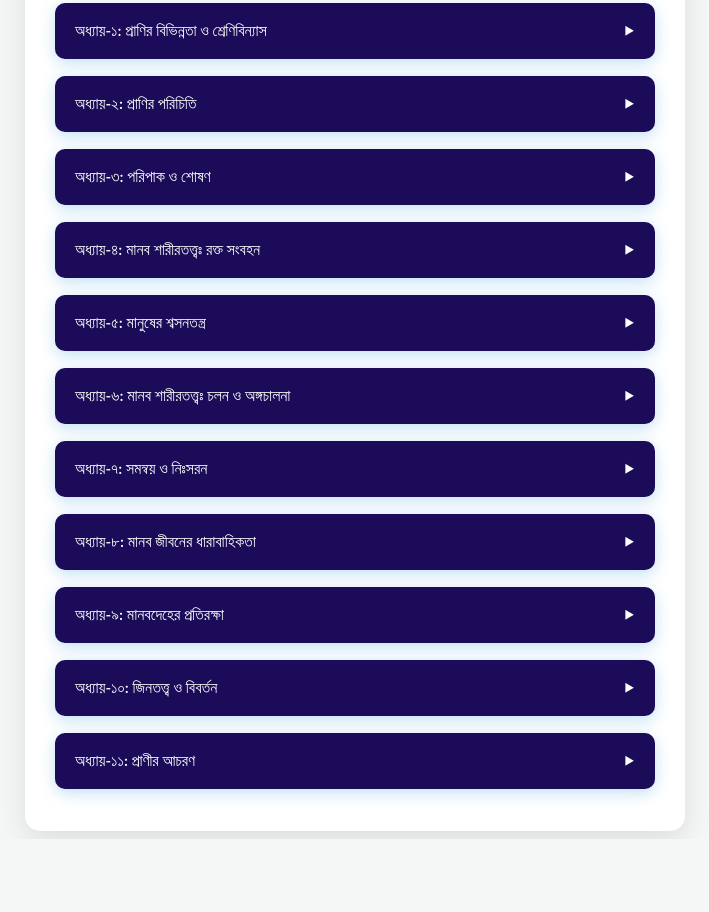
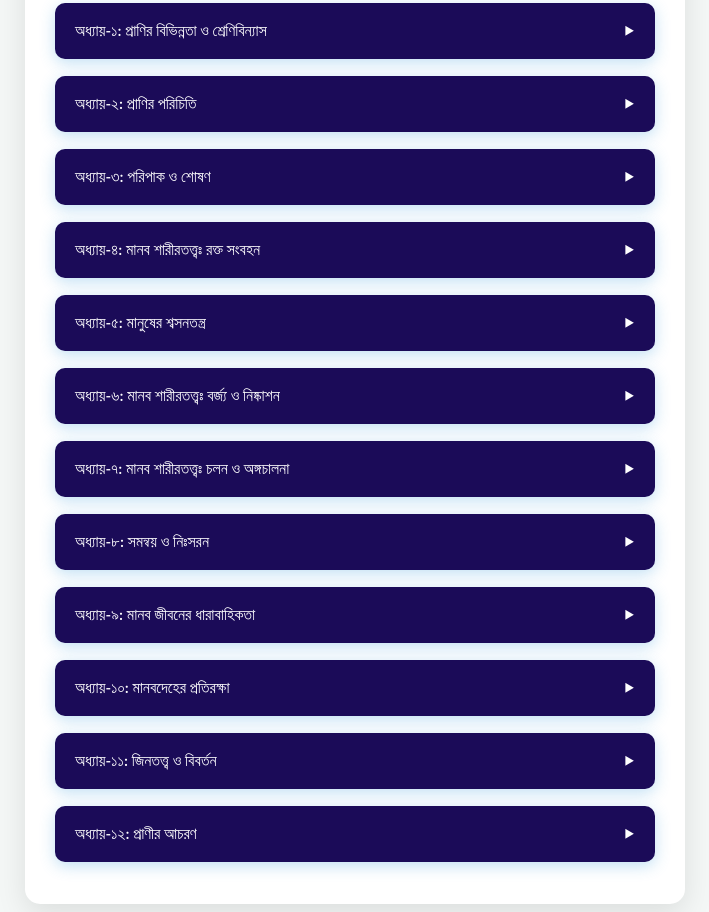
Before and after one commit to medicalprostuti/z, a plain HTML site: page index.html in a window 1280 px wide. Shown: the part 178-1090 px from the top of the page, without its empty margins (285-994 px from the left). Before the commit the page ends 1017 px from the top, so only its background shows below. Drawn offline with Linux system fonts and the light colour scheme.

Commit message:
Update index.html

```diff
--- a/index.html
+++ b/index.html
@@ -269,192 +269,198 @@
               title: "৫.৪ - শ্বাসনালির সমস্যা, লক্ষণ ও প্রতিকার",
               url: "https://medicalprostuti.github.io/z28/",
             },
+          ],
+        },
+        {
+          id: "ch6",
+          title: "অধ্যায়-৬: মানব শারীরতত্ত্বঃ বর্জ্য ও নিষ্কাশন",
+          topics: [
             {
-              title: "৫.৫ - মানব শারীরতত্ত্বঃ বর্জ্য ও নিষ্কাশন",
+              title: "৬.১ - রেচনতন্ত্র, বৃক্কের গঠণ ও কাজ",
               url: "https://medicalprostuti.github.io/z29/",
             },
             {
-              title: "৫.৬ - রেচনের শারীরবৃত্ত",
+              title: "৬.২ - রেচনের শারীরবৃত্ত",
               url: "https://medicalprostuti.github.io/z30/",
             },
             {
-              title: "৫.৭ - রেচন ও অসমোরেগুলেশনে বৃকের ভূমিকা",
+              title: "৬.৩ - রেচন ও অসমোরেগুলেশনে বৃকের ভূমিকা",
               url: "https://medicalprostuti.github.io/z31/",
             },
             {
-              title: "৫.৮ - বৃক্ক বিকল ও বৃক্কের হরমোনাল ক্রিয়া",
+              title: "৬.৪ - বৃক্ক বিকল ও বৃক্কের হরমোনাল ক্রিয়া",
               url: "https://medicalprostuti.github.io/z32/",
             },
           ],
         },
         {
-          id: "ch6",
-          title: "অধ্যায়-৬: মানব শারীরতত্ত্বঃ চলন ও অঙ্গচালনা",
+          id: "ch7",
+          title: "অধ্যায়-৭: মানব শারীরতত্ত্বঃ চলন ও অঙ্গচালনা",
           topics: [
             {
-              title: "৬.১ - কঙ্কালতন্ত্র",
+              title: "৭.১ - কঙ্কালতন্ত্র",
               url: "https://medicalprostuti.github.io/z33/",
             },
             {
-              title: "৬.২ - অক্ষীয় কঙ্কালতন্ত্র",
+              title: "৭.২ - অক্ষীয় কঙ্কালতন্ত্র",
               url: "https://medicalprostuti.github.io/z34/",
             },
             {
-              title: "৬.৩ - মেরুদন্ড বা শিরাদাড়া বা স্পাইন",
+              title: "৭.৩ - মেরুদন্ড বা শিরাদাড়া বা স্পাইন",
               url: "https://medicalprostuti.github.io/z35/",
             },
             {
-              title: "৬.৪ - উপাঙীয় কঙ্কালতন্ত্র",
+              title: "৭.৪ - উপাঙীয় কঙ্কালতন্ত্র",
               url: "https://medicalprostuti.github.io/z36/",
             },
             {
-              title: "৬.৫ - অস্থি ও তরুনাস্থি",
+              title: "৭.৫ - অস্থি ও তরুনাস্থি",
               url: "https://medicalprostuti.github.io/z37/",
             },
             {
-              title: "৬.৬ - পেশি টিস্যু",
+              title: "৭.৬ - পেশি টিস্যু",
               url: "https://medicalprostuti.github.io/z38/",
             },
             {
-              title: "৬.৭ - রডস ও লিভারতন্ত্র, অস্থিভঙ্গ",
+              title: "৭.৭ - রডস ও লিভারতন্ত্র, অস্থিভঙ্গ",
               url: "https://medicalprostuti.github.io/z39/",
             },
           ],
         },
         {
-          id: "ch7",
-          title: "অধ্যায়-৭: সমন্বয় ও নিঃসরন",
+          id: "ch8",
+          title: "অধ্যায়-৮: সমন্বয় ও নিঃসরন",
           topics: [
             {
-              title: "৭.১ - স্নায়ুতন্ত্র ও নিউরন",
+              title: "৮.১ - স্নায়ুতন্ত্র ও নিউরন",
               url: "https://medicalprostuti.github.io/z40/",
             },
             {
-              title: "৭.২ - মেনিনজেস, মস্তিষ্ক ও সেরিব্রোস্পাইনাল ফ্লুইড",
+              title: "৮.২ - মেনিনজেস, মস্তিষ্ক ও সেরিব্রোস্পাইনাল ফ্লুইড",
               url: "https://medicalprostuti.github.io/z41/",
             },
             {
-              title: "৭.৩ - করোটিক স্নায়ু",
+              title: "৮.৩ - করোটিক স্নায়ু",
               url: "https://medicalprostuti.github.io/z42/",
             },
             {
-              title: "৭.৪ - চোখ বা দর্শনেন্দ্রীয়",
+              title: "৮.৪ - চোখ বা দর্শনেন্দ্রীয়",
               url: "https://medicalprostuti.github.io/z43/",
             },
             {
-              title: "৭.৫ - কান ও ভারসাম্য রক্ষাকারী অঙ্গ",
+              title: "৮.৫ - কান ও ভারসাম্য রক্ষাকারী অঙ্গ",
               url: "https://medicalprostuti.github.io/z44/",
             },
             {
-              title: "৭.৬ - রাসায়নিক সমন্বয় ও হরমোন",
+              title: "৮.৬ - রাসায়নিক সমন্বয় ও হরমোন",
               url: "https://medicalprostuti.github.io/z45/",
             },
           ],
         },
         {
-          id: "ch8",
-          title: "অধ্যায়-৮: মানব জীবনের ধারাবাহিকতা",
+          id: "ch9",
+          title: "অধ্যায়-৯: মানব জীবনের ধারাবাহিকতা",
           topics: [
             {
-              title: "৮.১ - প্রজননতন্ত্র",
+              title: "৯.১ - প্রজননতন্ত্র",
               url: "https://medicalprostuti.github.io/z46/",
             },
             {
-              title: "৮.২ - রজচক্র, গ্যামেট সৃষ্টি ও নিষেক",
+              title: "৯.২ - রজচক্র, গ্যামেট সৃষ্টি ও নিষেক",
               url: "https://medicalprostuti.github.io/z47/",
             },
             {
-              title: "৮.৩ - গর্ভধারণ ও মানবভ্রুনের পরিষ্ফুটন",
+              title: "৯.৩ - গর্ভধারণ ও মানবভ্রুনের পরিষ্ফুটন",
               url: "https://medicalprostuti.github.io/z48/",
             },
             {
-              title: "৮.৪ - ভ্রুণ ও ফিটাসের বিকাশ",
+              title: "৯.৪ - ভ্রুণ ও ফিটাসের বিকাশ",
               url: "https://medicalprostuti.github.io/z49/",
             },
             {
-              title: "৮.৫ - গর্ভনিরোধক পদ্ধতি ও পরিবার পরিকল্পনা",
+              title: "৯.৫ - গর্ভনিরোধক পদ্ধতি ও পরিবার পরিকল্পনা",
               url: "https://medicalprostuti.github.io/z50/",
             },
             {
-              title: "৮.৬ - প্রজনতন্ত্রের সমস্যা ও যৌনবাহিত রোগ",
+              title: "৯.৬ - প্রজনতন্ত্রের সমস্যা ও যৌনবাহিত রোগ",
               url: "https://medicalprostuti.github.io/z51/",
             },
           ],
         },
         {
-          id: "ch9",
-          title: "অধ্যায়-৯: মানবদেহের প্রতিরক্ষা",
+          id: "ch10",
+          title: "অধ্যায়-১০: মানবদেহের প্রতিরক্ষা",
           topics: [
             {
-              title: "৯.১ - মানবদেহের প্রতিরক্ষা ব্যবস্থা",
+              title: "১০.১ - মানবদেহের প্রতিরক্ষা ব্যবস্থা",
               url: "https://medicalprostuti.github.io/z52/",
             },
             {
-              title: "৯.২ - ১ম ও ২য় প্রতিরক্ষা ব্যবস্থা",
+              title: "১০.২ - ১ম ও ২য় প্রতিরক্ষা ব্যবস্থা",
               url: "https://medicalprostuti.github.io/z53/",
             },
             {
-              title: "৯.৩ - ৩য় প্রতিরক্ষা স্তর",
+              title: "১০.৩ - ৩য় প্রতিরক্ষা স্তর",
               url: "https://medicalprostuti.github.io/z54/",
             },
             {
-              title: "৯.৪ - অ্যান্টিজেন ও অ্যান্টিবডি",
+              title: "১০.৪ - অ্যান্টিজেন ও অ্যান্টিবডি",
               url: "https://medicalprostuti.github.io/z55/",
             },
             {
-              title: "৯.৫ - প্রতিরক্ষা ব্যবস্থায় টিকার ভূমিকা",
+              title: "১০.৫ - প্রতিরক্ষা ব্যবস্থায় টিকার ভূমিকা",
               url: "https://medicalprostuti.github.io/z56/",
             },
           ],
         },
         {
-          id: "ch10",
-          title: "অধ্যায়-১০: জিনতত্ত্ব ও বিবর্তন",
+          id: "ch11",
+          title: "অধ্যায়-১১: জিনতত্ত্ব ও বিবর্তন",
           topics: [
             {
-              title: "১০.১ - বংশগতিবিদ্যা, জিনতত্ত্ব ও জেনেটিক্স",
+              title: "১১.১ - বংশগতিবিদ্যা, জিনতত্ত্ব ও জেনেটিক্স",
               url: "https://medicalprostuti.github.io/z57/",
             },
             {
-              title: "১০.২ - মেন্ডেলের সূত্র ও ব্যতিক্রম",
+              title: "১১.২ - মেন্ডেলের সূত্র ও ব্যতিক্রম",
               url: "https://medicalprostuti.github.io/z58/",
             },
             {
-              title: "১০.৩ - লিঙ্গ নির্ধারণ নীতি",
+              title: "১১.৩ - লিঙ্গ নির্ধারণ নীতি",
               url: "https://medicalprostuti.github.io/z59/",
             },
             {
-              title: "১০.৪ - সেক্স লিংকড ডিসঅর্ডার",
+              title: "১১.৪ - সেক্স লিংকড ডিসঅর্ডার",
               url: "https://medicalprostuti.github.io/z60/",
             },
             {
-              title: "১০.৫ - ব্লাড গ্রুপ",
+              title: "১১.৫ - ব্লাড গ্রুপ",
               url: "https://medicalprostuti.github.io/z61/",
             },
             {
-              title: "১০.৬ - বিবর্তন ও অভিব্যক্তি",
+              title: "১১.৬ - বিবর্তন ও অভিব্যক্তি",
               url: "https://medicalprostuti.github.io/z62/",
             },
           ],
         },
         {
-          id: "ch11",
-          title: "অধ্যায়-১১: প্রাণীর আচরণ",
+          id: "ch12",
+          title: "অধ্যায়-১২: প্রাণীর আচরণ",
           topics: [
             {
-              title: "১১.১ - আচরণের প্রকৃতি ও সহজাত আচরণ",
+              title: "১২.১ - আচরণের প্রকৃতি ও সহজাত আচরণ",
               url: "https://medicalprostuti.github.io/z63/",
             },
             {
-              title: "১১.২ - ট্যাক্সিক্স",
+              title: "১২.২ - ট্যাক্সিক্স",
               url: "https://medicalprostuti.github.io/z64/",
             },
             {
-              title: "১১.৩ - প্রতিবর্ত ক্রিয়া ও সহজাত আবেগ",
+              title: "১২.৩ - প্রতিবর্ত ক্রিয়া ও সহজাত আবেগ",
               url: "https://medicalprostuti.github.io/z65/",
             },
             {
-              title: "১১.৪ - সামাজিক আচরণ",
+              title: "১২.৪ - সামাজিক আচরণ",
               url: "https://medicalprostuti.github.io/z66/",
             },
           ],
```
